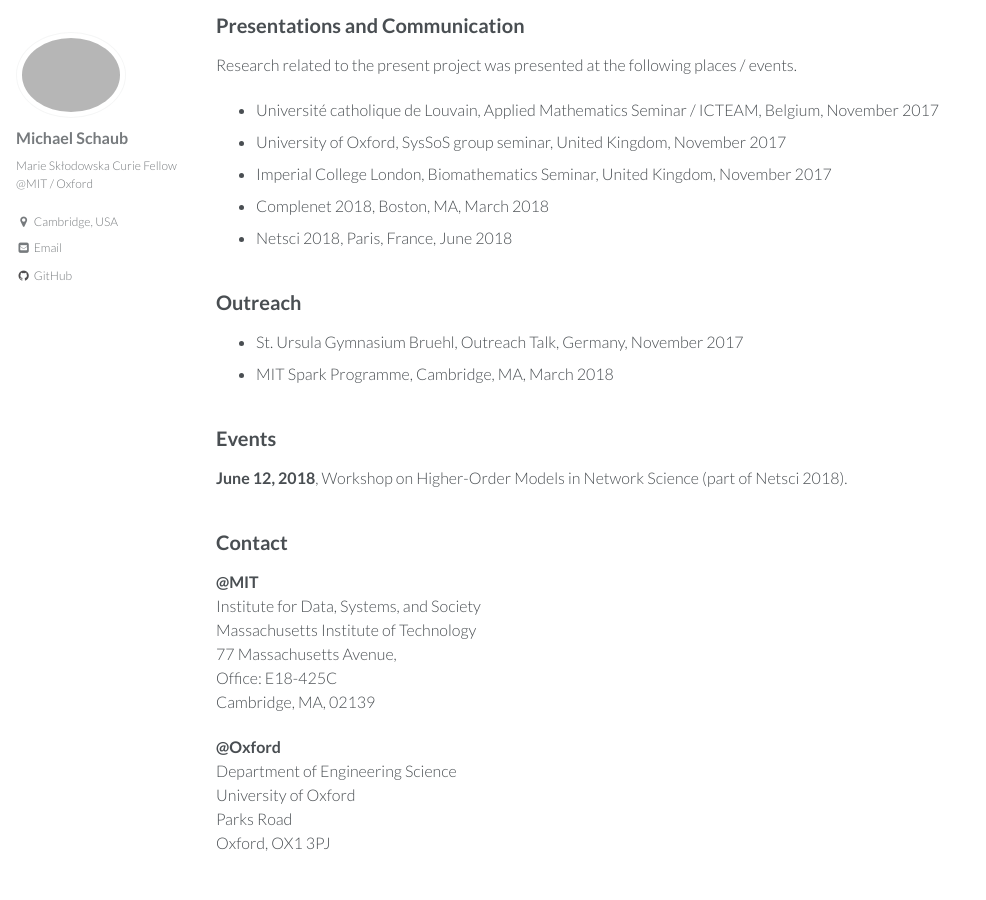
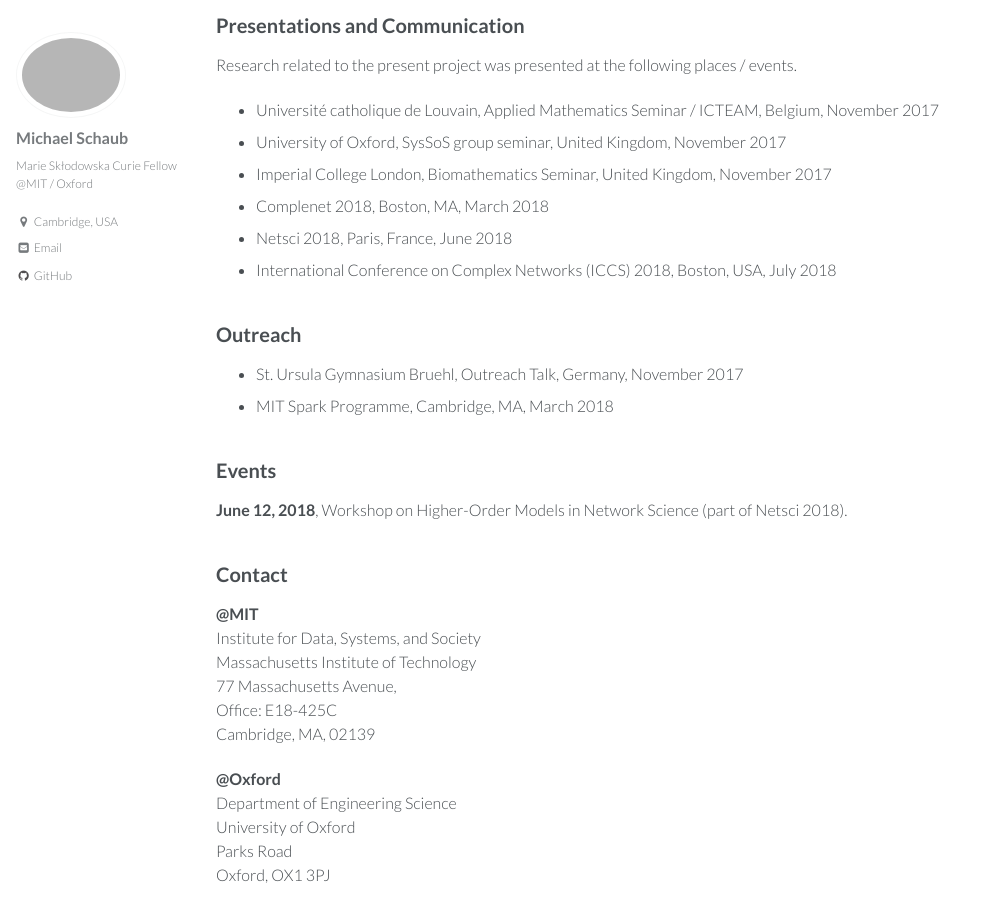
Before and after one commit to michaelschaub/michaelschaub.github.io, a Jekyll site: the page built from hintnets.md, in a window 1280 px wide and 900 px high, scrolled down 738 px. Shown: the whole window, without its empty margins (0-986 px from the left). Built offline with Jekyll 4.4.1, drawn with Linux system fonts in a browser that asks for light colours.

Commit message:
update conference participation

```diff
--- a/hintnets.md
+++ b/hintnets.md
@@ -34,6 +34,7 @@ Research related to the present project was presented at the following places /
 * Imperial College London, Biomathematics Seminar, United Kingdom, November 2017
 * Complenet 2018, Boston, MA, March 2018
 * Netsci 2018, Paris, France, June 2018
+* International Conference on Complex Networks (ICCS) 2018, Boston, USA, July 2018
 
 ## Outreach
 * St. Ursula Gymnasium Bruehl, Outreach Talk, Germany, November 2017
```
